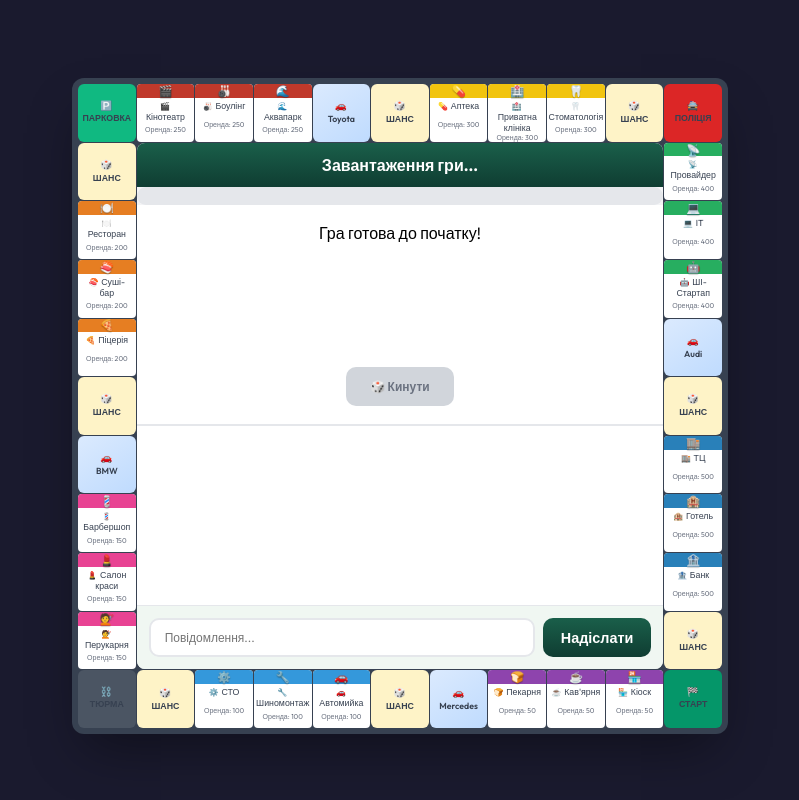
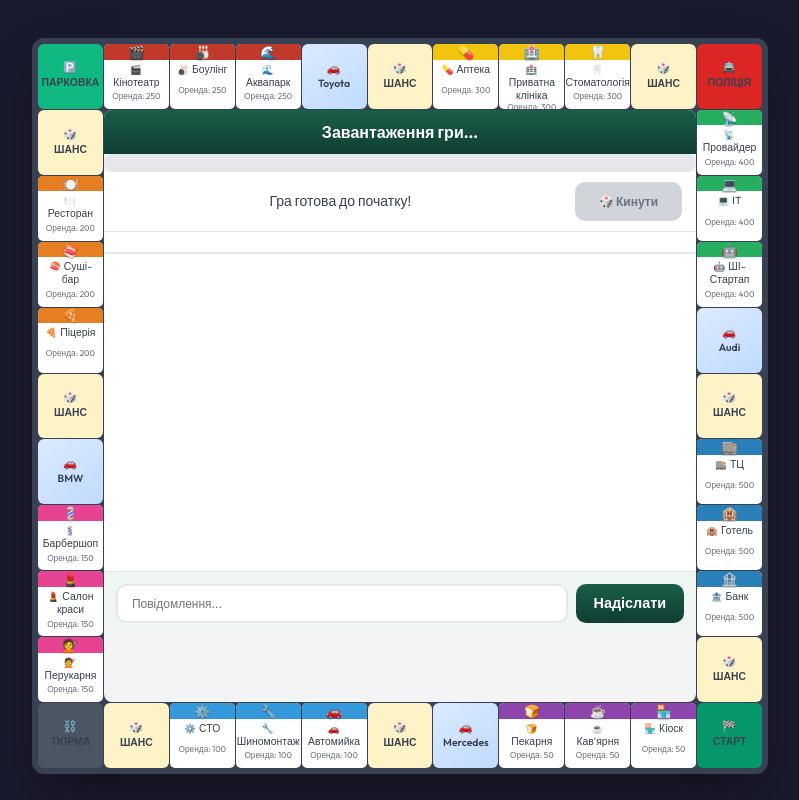
Before and after one commit to aleoniys/mono-, a Flask app: template templates/game.html in a window 1280 px wide. Shown: the whole page, without its empty margins (240-1039 px from the left). Run offline with Flask 2, Linux system fonts and the light colour scheme; the template is opened without the code that fills it, so the values that code supplies are empty; some libraries are stand-ins or nearby versions.

Commit message:
опис змін

```diff
--- a/templates/game.html
+++ b/templates/game.html
@@ -19,13 +19,13 @@
         .player-badge span { display: block; font-size: 0.85em; color: #6b7b6e; margin-top: 4px; font-weight: 500; }
         .jail-icon { color: #c41e3a; font-size: 1.1em; margin-left: 4px; }
 
-        .board { display: grid; grid-template-columns: repeat(11, 1fr); grid-template-rows: repeat(11, 1fr); gap: 1px; background: #374151; padding: 6px; border-radius: 12px; box-shadow: 0 25px 50px -12px rgba(0,0,0,0.4); width: 100%; max-width: 82vh; aspect-ratio: 1 / 1; }
+        .board { display: grid; grid-template-columns: repeat(11, 1fr); grid-template-rows: repeat(11, 1fr); gap: 1px; background: #374151; padding: 6px; border-radius: 12px; box-shadow: 0 25px 50px -12px rgba(0,0,0,0.4); width: 100%; max-width: 92vh; aspect-ratio: 1 / 1; }
 
-        .cell { background: #fff; display: flex; flex-direction: column; align-items: center; text-align: center; position: relative; overflow: hidden; cursor: pointer; transition: filter 0.2s; border-radius: 4px; }
+        .cell { background: #fff; display: flex; flex-direction: column; align-items: center; text-align: center; position: relative; overflow: hidden; cursor: pointer; transition: filter 0.2s; border-radius: 5px; }
         .cell:hover { filter: brightness(0.96); }
         .mortgaged { filter: grayscale(100%) opacity(0.7); }
         .corner { justify-content: center; cursor: default; font-weight: 700; border-radius: 6px; }
-        .corner .cell-icon { font-size: clamp(18px, 3vmin, 28px); line-height: 1; margin-bottom: 2px; }
+        .corner .cell-icon { font-size: clamp(20px, 3.5vmin, 32px); line-height: 1; margin-bottom: 2px; }
         .corner:hover { filter: none; }
         .corner.corner-go { background: #059669; color: #fff; }
         .corner.corner-jail { background: #4b5563; color: #e5e7eb; }
@@ -33,14 +33,14 @@
         .corner.corner-police { background: #dc2626; color: #fff; }
         .chance-cell { background: #fef3c7; color: #92400e; font-weight: 600; justify-content: center; cursor: default; border-radius: 6px; }
         .chance-cell.car-cell { background: linear-gradient(145deg, #dbeafe 0%, #bfdbfe 100%); color: #1e40af; }
-        .chance-cell .cell-icon { font-size: clamp(16px, 2.5vmin, 24px); margin-bottom: 2px; }
+        .chance-cell .cell-icon { font-size: clamp(18px, 2.8vmin, 28px); margin-bottom: 2px; }
         .chance-cell:hover { filter: none; }
-        .color-bar { width: 100%; height: 24%; border-bottom: none; flex-shrink: 0; display: flex; justify-content: center; align-items: center; gap: 2px; font-size: clamp(5px, 0.9vmin, 10px); color: #fff; text-shadow: 0 1px 1px rgba(0,0,0,0.3); font-weight: 600; }
-        .color-bar .cell-icon { font-size: clamp(8px, 1.4vmin, 14px); }
-        .cell-content { padding: 2px 4px; word-wrap: break-word; flex-grow: 1; display: flex; flex-direction: column; justify-content: space-between; align-items: center; width: 100%; font-size: clamp(5px, 1.1vmin, 10px); color: #374151; }
-        .cell-content .cell-icon { font-size: clamp(8px, 1.2vmin, 12px); margin-right: 1px; }
+        .color-bar { width: 100%; height: 24%; border-bottom: none; flex-shrink: 0; display: flex; justify-content: center; align-items: center; gap: 2px; font-size: clamp(6px, 1.1vmin, 12px); color: #fff; text-shadow: 0 1px 1px rgba(0,0,0,0.3); font-weight: 600; }
+        .color-bar .cell-icon { font-size: clamp(9px, 1.6vmin, 16px); }
+        .cell-content { padding: 3px 5px; word-wrap: break-word; flex-grow: 1; display: flex; flex-direction: column; justify-content: space-between; align-items: center; width: 100%; font-size: clamp(6px, 1.3vmin, 12px); color: #374151; }
+        .cell-content .cell-icon { font-size: clamp(9px, 1.4vmin, 14px); margin-right: 1px; }
         .tokens-container { display: flex; flex-wrap: wrap; justify-content: center; gap: 2px; padding-bottom: 2px; width: 100%; }
-        .token { width: clamp(6px, 1.5vmin, 16px); height: clamp(6px, 1.5vmin, 16px); border-radius: 50%; border: 1px solid #fff; box-shadow: 0 0 3px #000; z-index: 10; }
+        .token { width: clamp(8px, 1.8vmin, 18px); height: clamp(8px, 1.8vmin, 18px); border-radius: 50%; border: 1px solid #fff; box-shadow: 0 0 3px #000; z-index: 10; }
         @keyframes hop { 0% { transform: translateY(0); } 50% { transform: translateY(-50%) scale(1.1); } 100% { transform: translateY(0); } }
         .hopping { animation: hop 0.25s linear; }
 
@@ -49,7 +49,7 @@
         .timer-bar-container { width: 100%; height: 18px; background: #e5e7eb; border-radius: 9px; overflow: hidden; }
         .timer-bar { height: 100%; width: 100%; transition: width 1s linear; border-radius: 7px; }
 
-        .dice-area { background: #fff; padding: clamp(10px, 1.5vw, 18px); text-align: center; border-bottom: 2px solid #e5e7eb; flex-shrink: 0; display: flex; flex-direction: column; justify-content: center; align-items: center; }
+        .dice-area { background: #fff; padding: clamp(6px, 0.8vw, 10px) clamp(10px, 1.2vw, 14px); text-align: center; border-bottom: 1px solid #e5e7eb; flex-shrink: 0; display: flex; flex-direction: row; justify-content: center; align-items: center; gap: 12px; }
         .dice-faces { display: flex; gap: 16px; justify-content: center; align-items: center; margin: 8px 0; }
         .dice-faces.dice-land { animation: diceLand 0.5s ease-out 1; }
         @keyframes diceLand {
@@ -97,14 +97,15 @@
         .dice-face[data-value="4"] .pip:nth-child(1), .dice-face[data-value="4"] .pip:nth-child(3), .dice-face[data-value="4"] .pip:nth-child(7), .dice-face[data-value="4"] .pip:nth-child(9) { opacity: 1; }
         .dice-face[data-value="5"] .pip:nth-child(1), .dice-face[data-value="5"] .pip:nth-child(3), .dice-face[data-value="5"] .pip:nth-child(5), .dice-face[data-value="5"] .pip:nth-child(7), .dice-face[data-value="5"] .pip:nth-child(9) { opacity: 1; }
         .dice-face[data-value="6"] .pip:nth-child(1), .dice-face[data-value="6"] .pip:nth-child(2), .dice-face[data-value="6"] .pip:nth-child(3), .dice-face[data-value="6"] .pip:nth-child(7), .dice-face[data-value="6"] .pip:nth-child(8), .dice-face[data-value="6"] .pip:nth-child(9) { opacity: 1; }
-        .dice-result-wrap { height: 8.5em; min-height: 8.5em; display: flex; flex-direction: column; align-items: center; justify-content: flex-start; overflow: hidden; }
-        .dice-label { font-size: clamp(10px, 1.2vw, 14px); color: #6b7b6e; margin: 0 0 2px 0; height: 1.25em; flex-shrink: 0; display: flex; align-items: center; justify-content: center; }
+        .dice-result-wrap { flex: 1; min-width: 0; display: flex; flex-direction: column; align-items: center; justify-content: center; overflow: hidden; }
+        .dice-result-wrap #dice-result { font-size: clamp(11px, 1.3vw, 14px); color: #374151; margin: 0; line-height: 1.3; text-align: center; }
+        .dice-label { font-size: clamp(10px, 1.2vw, 14px); color: #6b7b6e; margin: 0 0 2px 0; flex-shrink: 0; }
         .dice-total { font-size: clamp(13px, 1.6vw, 17px); color: #1a1a1a; font-weight: 700; margin: 4px 0 0 0; height: 1.35em; flex-shrink: 0; display: flex; align-items: center; justify-content: center; }
         .dice-double-msg { font-size: clamp(11px, 1.2vw, 13px); color: #16a34a; font-weight: 700; margin: 2px 0 0 0; height: 2.2em; line-height: 1.2; flex-shrink: 0; display: flex; align-items: center; justify-content: center; text-align: center; padding: 0 4px; }
         .jail-warning { font-size: clamp(10px, 1.5vmin, 13px); color: #b91c1c; font-weight: 600; margin: 2px 0 0 0; height: 1.3em; flex-shrink: 0; }
 
-        .chat-container { display: flex; flex-direction: column; flex-grow: 1; overflow: hidden; }
-        .chat-messages { flex-grow: 1; padding: 12px; overflow-y: auto; display: flex; flex-direction: column; gap: 10px; background: #fff; }
+        .chat-container { display: flex; flex-direction: column; flex: 0.85 1 0; overflow: hidden; min-height: 0; }
+        .chat-messages { flex-grow: 1; padding: 12px; overflow-y: auto; display: flex; flex-direction: column; gap: 10px; background: #fff; position: relative; min-height: 0; }
         .chat-message { background: #f8faf9; border: 1px solid #e5e7eb; padding: clamp(6px, 1vw, 10px); border-radius: 12px; align-self: flex-start; max-width: 95%; }
         .message-sender { font-size: clamp(9px, 1.2vmin, 11px); font-weight: 700; color: #1a5f4a; border-bottom: 1px dashed #e5e7eb; padding-bottom: 4px; margin-bottom: 4px; }
         .message-text { font-size: clamp(10px, 1.5vmin, 13px); color: #1a1a1a; }
@@ -113,7 +114,8 @@
         .chat-input-area input:focus { outline: none; border-color: #1a5f4a; }
         .chat-input-area button { background: linear-gradient(180deg, #1a5f4a 0%, #0f3d32 100%); color: #fff; border: none; padding: 10px 18px; border-radius: 10px; cursor: pointer; font-family: inherit; font-weight: 600; font-size: 0.9rem; }
 
-        .action-buttons { display: flex; gap: 10px; justify-content: center; margin-top: 8px; flex-wrap: wrap; }
+        .action-buttons-wrap { background: #fff; padding: clamp(6px, 0.8vw, 10px); border-bottom: 2px solid #e5e7eb; flex-shrink: 0; display: flex; flex-wrap: wrap; justify-content: center; align-items: center; gap: 8px; }
+        .action-buttons { display: flex; gap: 10px; justify-content: center; flex-wrap: wrap; }
         .btn { padding: clamp(8px, 1vw, 12px) clamp(14px, 2vw, 24px); border-radius: 10px; font-size: clamp(11px, 1.5vmin, 14px); font-weight: 600; cursor: pointer; border: none; font-family: inherit; transition: transform 0.15s, box-shadow 0.2s; }
         .btn:active { transform: scale(0.97); }
         .btn-roll { background: linear-gradient(180deg, #c41e3a 0%, #a01830 100%); color: #fff; box-shadow: 0 4px 12px rgba(196, 30, 58, 0.35); }
@@ -133,7 +135,7 @@
         .modal h2 { margin: 0 0 16px 0; text-align: center; color: #1a5f4a; font-size: 1.35rem; border-bottom: 2px solid #e5e7eb; padding-bottom: 12px; }
         .trade-timer { text-align: center; margin: 0 0 12px 0; font-size: 0.95rem; color: #6b7280; }
 
-        .dice3d-overlay { position: absolute; inset: 0; background: rgba(0,0,0,0.88); z-index: 2000; display: flex; align-items: center; justify-content: center; flex-direction: column; perspective: 1400px; border-radius: 8px; }
+        .dice3d-overlay { position: absolute; inset: 0; background: rgba(0,0,0,0.88); z-index: 2000; display: flex; align-items: center; justify-content: center; flex-direction: column; perspective: 1400px; }
         .dice3d-scene { display: flex; gap: 80px; align-items: center; justify-content: center; margin-bottom: 40px; }
         .dice3d-cube { width: 80px; height: 80px; position: relative; transform-style: preserve-3d; transition: transform 0.35s cubic-bezier(0.25, 0.46, 0.45, 0.94); transform: translateZ(0); }
         .dice3d-face { position: absolute; width: 80px; height: 80px; background: #fff; backface-visibility: hidden; transform-style: preserve-3d; box-shadow: inset 0 0 6px rgba(0,0,0,0.2); border: 1px solid #e5e7eb; border-radius: 0; }
@@ -176,30 +178,25 @@
             <div class="timer-bar-container"><div class="timer-bar" id="timer-bar"></div></div>
 
             <div class="dice-area">
+                <div class="dice-result-wrap"><div id="dice-result">Гра готова до початку!</div></div>
+                <button id="btn-roll" class="btn btn-roll" onclick="rollDice()" disabled>🎲 Кинути</button>
+            </div>
+            <div class="action-buttons-wrap">
                 <div id="bankrupt-exit-block" class="bankrupt-exit-block" style="display:none;">
                     <p class="bankrupt-exit-text">Ви вибули з гри</p>
                     <button class="btn btn-exit bankrupt-exit-btn" onclick="window.location.href='/'">Вийти в лоббі</button>
                 </div>
-                <div class="dice-result-wrap"><div id="dice-result">Гра готова до початку!</div></div>
                 <div class="action-buttons" id="action-buttons">
-                    <button id="btn-roll" class="btn btn-roll" onclick="rollDice()" disabled>🎲 Кинути</button>
                     <button id="btn-buy" class="btn btn-buy" style="display:none;" onclick="buyProperty()">Купити (1000)</button>
                     <button id="btn-upgrade" class="btn btn-upgrade" style="display:none;" onclick="upgradeProperty()">⭐ Покращити (500)</button>
                     <button id="btn-skip" class="btn btn-skip" style="display:none;" onclick="skipBuy()">Пропустити</button>
                     <button id="btn-pay-debt" class="btn btn-pay-debt" style="display:none;" onclick="payDebt()">Сплатити борг</button>
-
                     <button id="btn-exit" class="btn btn-exit" style="display:none;" onclick="window.location.href='/'">🔙 Повернутися в лоббі</button>
                 </div>
             </div>
 
             <div class="chat-container">
-                <div class="chat-messages" id="chat-messages"></div>
-                <div class="chat-input-area">
-                    <input type="text" id="chat-input" placeholder="Повідомлення..." onkeypress="handleKeyPress(event)">
-                    <button onclick="sendMessage()">Надіслати</button>
-                </div>
-            </div>
-        </div>
+                <div class="chat-messages" id="chat-messages">
                     <div id="dice3d-modal" class="dice3d-overlay" style="display:none;">
                         <div class="dice3d-scene">
                             <div class="dice3d-cube" id="dice3d-1">
@@ -220,6 +217,12 @@
                             </div>
                         </div>
                         <p class="dice3d-label" id="dice3d-label">Крутимо кубики...</p>
+                    </div>
+                </div>
+                <div class="chat-input-area">
+                    <input type="text" id="chat-input" placeholder="Повідомлення..." onkeypress="handleKeyPress(event)">
+                    <button onclick="sendMessage()">Надіслати</button>
+                </div>
             </div>
     </div>
 
@@ -709,7 +712,7 @@
                 offer_props: Array.from(document.querySelectorAll('.offer-prop-check:checked')).map(cb => cb.value),
                 request_props: Array.from(document.querySelectorAll('.request-prop-check:checked')).map(cb => cb.value)
             });
-            closeTradeModal(); alert('Пропозицію відправлено!');
+            closeTradeModal();
         }
 
         let tradeResponseTimerId = null;
```
Lines whose indentation alone changed are shown as unchanged.
